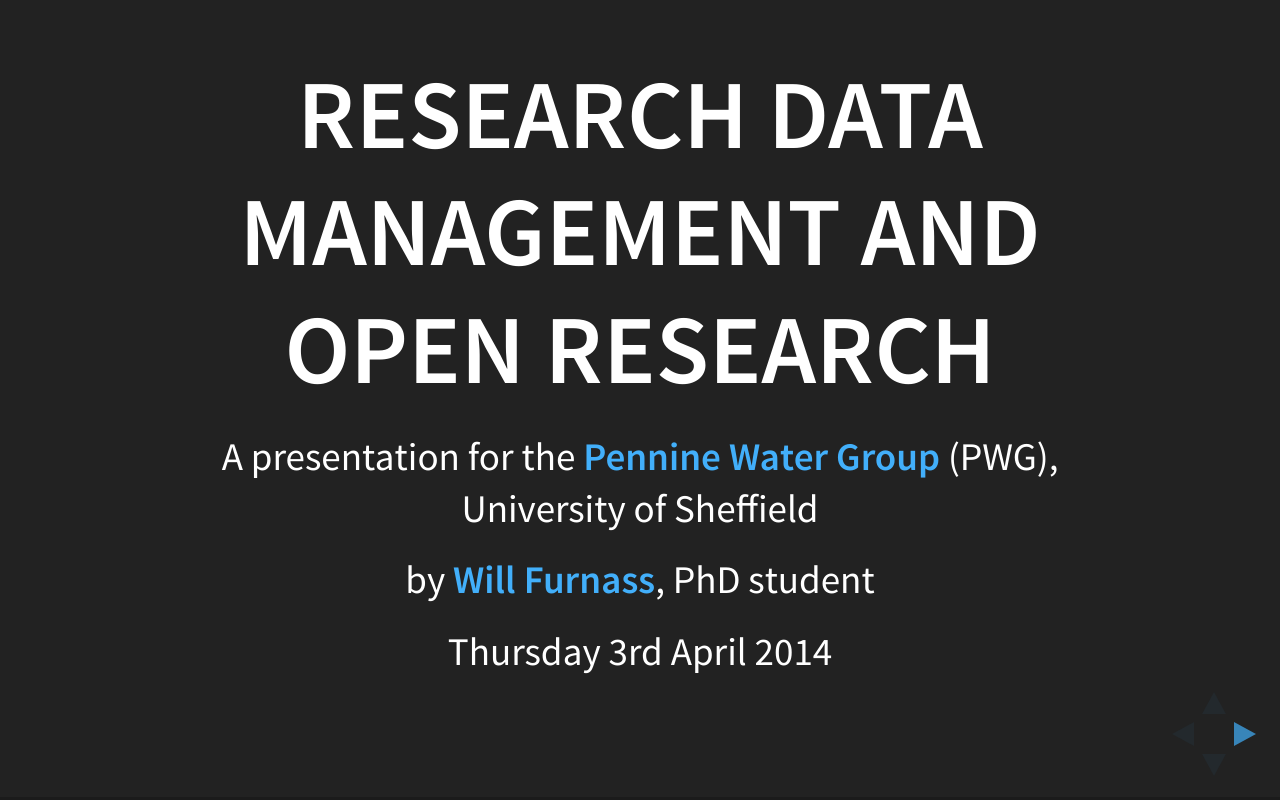
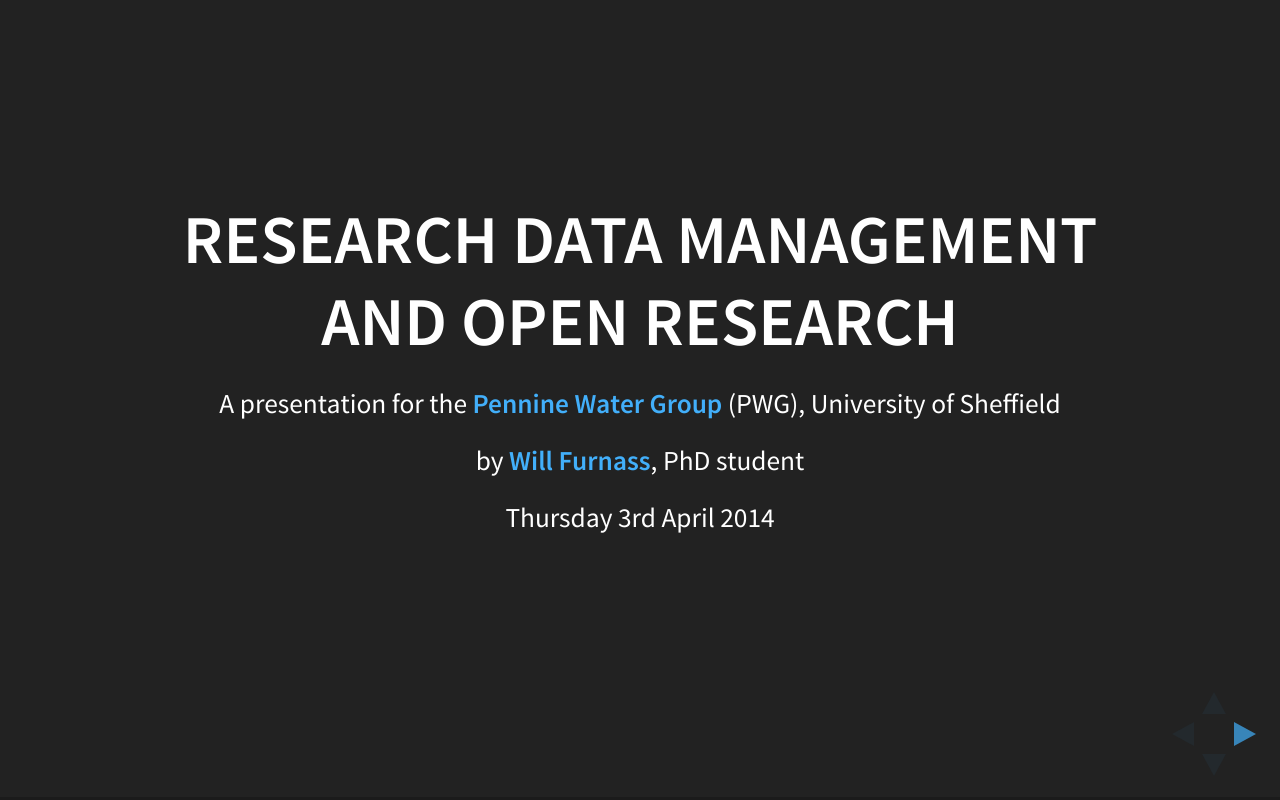
Before and after one commit to willfurnass/RDMPresentatationApr2014, a website: page index.html in a window 1280 px wide. Drawn offline with Linux system fonts and the light colour scheme.

Commit message:
Reduce font size with custom CSS

```diff
--- /dev/null
+++ b/custom.css
@@ -0,0 +1,3 @@
+.reveal .slides {
+  font-size: 0.7em;
+}
--- a/index.html
+++ b/index.html
@@ -16,6 +16,7 @@
 
 		<link rel="stylesheet" href="bower_components/reveal.js/css/reveal.css">
 		<link rel="stylesheet" href="bower_components/reveal.js/css/theme/black.css" id="theme">
+		<link rel="stylesheet" href="custom.css">
 
 		<!-- Code syntax highlighting -->
 		<link rel="stylesheet" href="bower_components/reveal.js/lib/css/zenburn.css">
```
